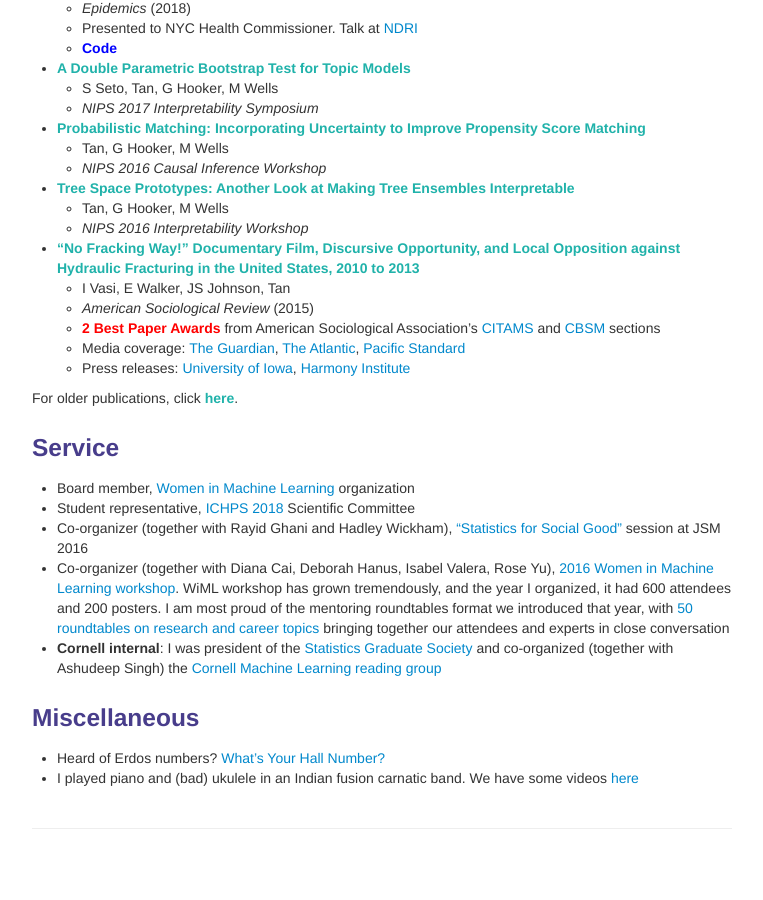
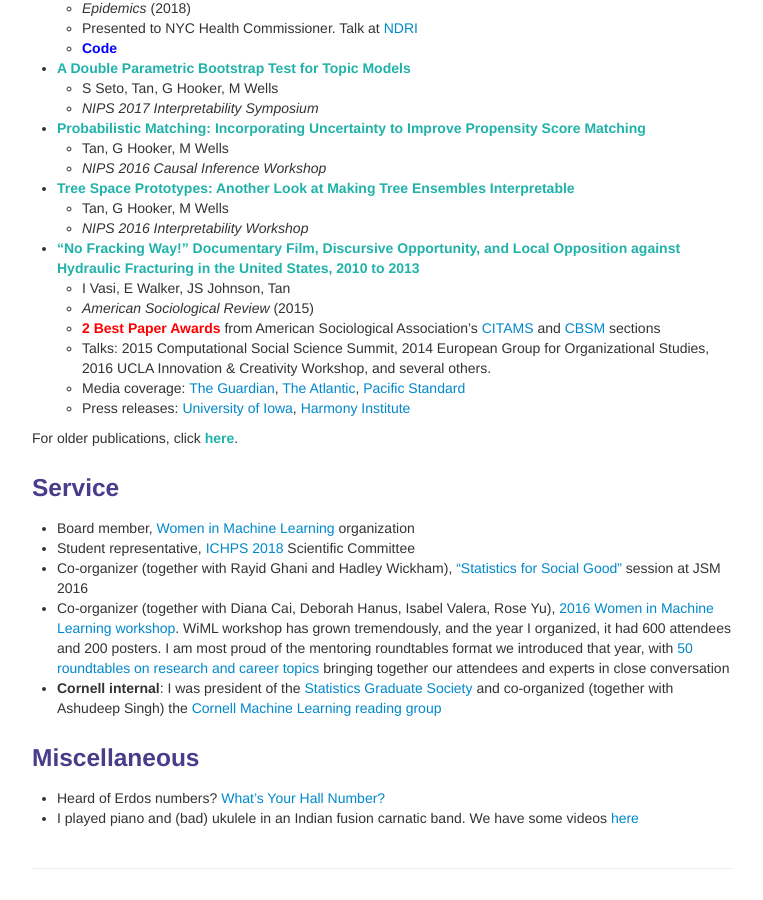
Before and after one commit to shftan/shftan.github.io, a Jekyll site: the page built from index.md, in a window 1280 px wide and 900 px high, scrolled down 1403 px. Shown: the whole window, without its empty margins (258-1021 px from the left). Built offline with Jekyll 4.4.1, drawn with Linux system fonts in a browser that asks for light colours; before the commit the page ends 2263 px from its top, so only the background shows below that.

Commit message:
Update index.md

```diff
--- a/index.md
+++ b/index.md
@@ -87,6 +87,7 @@ For older news, click <a class="paper" href="oldernews.html">here</a>.
    - I Vasi, E Walker, JS Johnson, Tan
    - _American Sociological Review_ (2015)
    - <span class="highlight">2 Best Paper Awards</span> from American Sociological Association's [CITAMS](https://citams.org/citasa-awards) and [CBSM](http://cbsm-asa.org/awards) sections
+   - Talks: 2015 Computational Social Science Summit, 2014 European Group for Organizational Studies, 2016 UCLA Innovation & Creativity Workshop, and several others.
    - Media coverage: [The Guardian](https://www.theguardian.com/environment/2015/sep/02/gasland-hbo-documentary-fracking-opposition), [The Atlantic](https://www.theatlantic.com/entertainment/archive/2017/02/a-common-theme-for-this-years-oscar-nominated-documentaries/517638/), [Pacific Standard](https://psmag.com/environment/a-fracking-effective-film)
    - Press releases: [University of Iowa](http://www.newswise.com/articles/the-power-of-film), [Harmony Institute](https://harmonylabs.org/gasland)
 
```
